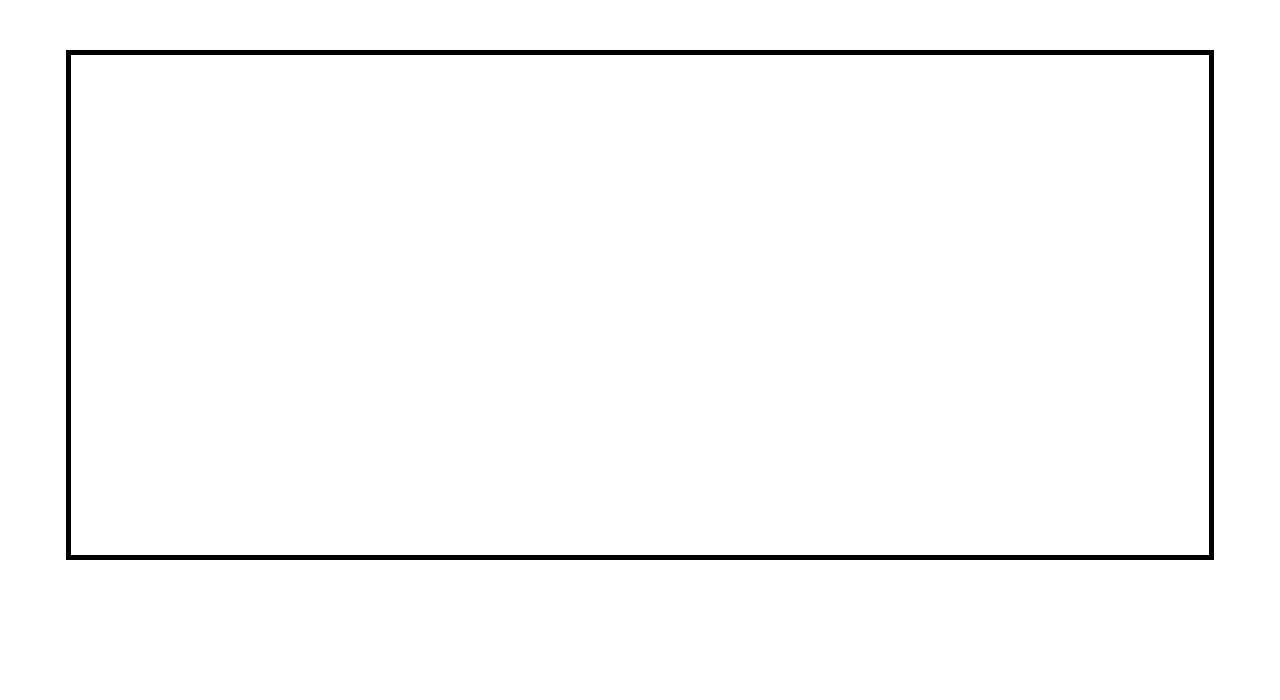
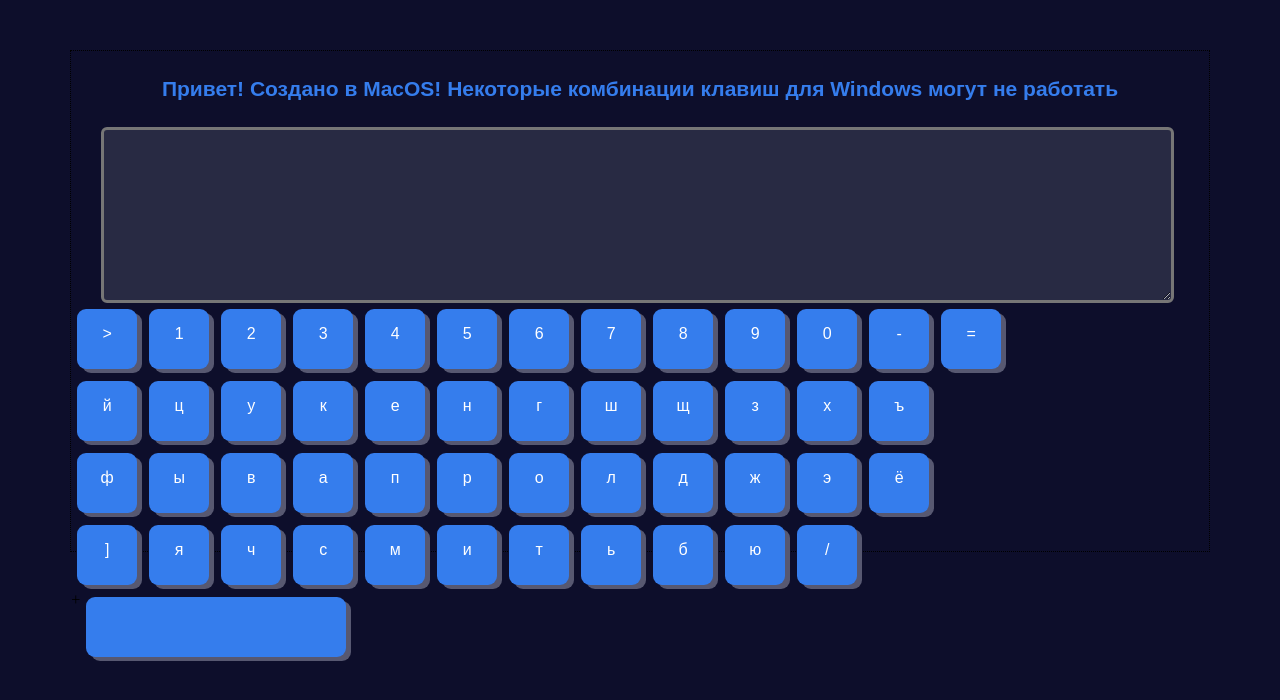
Before and after one commit to adelinyshka/virtual-keyboard, a plain HTML site: page index.html in a window 1280 px wide. Drawn offline with Linux system fonts and the light colour scheme.

Commit message:
feat: add keyboard just for 1 letter

```diff
--- a/script.js
+++ b/script.js
@@ -1,3 +1,4 @@
+
 
 //создать обертку для всего
 let imDiv = document.createElement('div');
@@ -5,12 +6,79 @@ let imDiv = document.createElement('div');
 //добавить стилизацию
 imDiv.classList.add('keyboard-wrapper');
 
+
 //прикрепить на страницу
 document.body.appendChild(imDiv);
 
 //создать заголовок с инфо о том что создается в системе MacOS
-//создать поле для вывода символов
+
+let title = document.createElement('h1');
+
+//добавить заголовок на стр
+imDiv.appendChild(title);
+
+//добавить заголовку текст
+title.innerText = 'Привет! Создано в MacOS! Некоторые комбинации клавиш для' +
+	' Windows могут не работать';
+
+//добавить заголовку стили
+title.classList.add('title');
+
+//создать и добавить поле для вывода символов
+let textarea = document.createElement('textarea');
+imDiv.appendChild(textarea);
+textarea.classList.add('styled-textarea');
+
+
+
+
 //создать поле с буквами под мак на русском и на английском
+
+let keys = document.createElement('div');
+imDiv.appendChild(keys);
+keys.setAttribute('id','keyboard');
+
+
+//на русском
+const keyboard = [62, 49, 50, 51, 52, 53, 54, 55, 56, 57, 48, 45, 61,
+	1081, 1094, 1091, 1082, 1077, 1085, 1075, 1096, 1097, 1079, 1093,
+	1098, 1092, 1099, 1074, 1072, 1087, 1088, 1086, 1083, 1076, 1078,
+	1101, 1105, 93, 1103, 1095, 1089, 1084, 1080, 1090, 1100, 1073, 1102, 47, 32];
+
+function init() {
+	let out = '';
+	for(let i=0; i<keyboard.length; i++) {
+		if(i===13 || i === 25 || i == 37) {
+			out += '<div class="clear-fix"></div>';
+		}
+
+		if(i=== 48){
+			out+= '<div class="clear-fix"></div> + ' +
+						'<div class = "k-key-space">' +
+						String.fromCharCode(keyboard[i])+
+						' </div>';
+
+		} else {
+			out+= '<div class = "k-key" data = "'+keyboard[i]+'"> ' + String.fromCharCode(keyboard[i])+ ' </div>'
+
+		}
+
+	}
+	document.querySelector('#keyboard').innerHTML = out;
+
+};
+
+init();
+
+// цифры
+// 62, 49, 50, 51, 52, 53, 54, 55, 56, 57, 48, 45, 61
+
+// буквы
+// 1081, 1094, 1091, 1082, 1077, 1085, 1075, 1096, 1097, 1079, 1093, 1098, 1092, 1099, 1074, 1072, 1087, 1088, 1086, 1083, 1076, 1078, 1101, 1105, 93, 1103, 1095, 1089, 1084, 1080, 1090, 1100, 1073, 1102, 47
+//
+
+//32 пробел
+
 //анимировать буквы
 //сделать вывод по нажатию с клавы
 //при нажатии дажи на 3 клавиши - все подсвчеиваются
@@ -21,11 +89,38 @@ document.body.appendChild(imDiv);
 
 //использовать es6
 //проверять ошибки в консоли
+//стили привести в соотвествие с код-гайдом
 
 
 
 
 
-// document.onkeypress = function(event) {
-// 	console.log(event);
-// };
+document.onkeypress = function(event) {
+	document.querySelectorAll('#keyboard .k-key').forEach(function (element) {
+		element.classList.remove('active-letter');
+
+	});
+
+	document.querySelector('#keyboard .k-key[data="'+event.keyCode+'"]').classList.add('active-letter');
+};
+
+
+document.querySelectorAll('#keyboard .k-key').forEach(function (element) {
+	element.onclick = function (event) {
+		document.querySelectorAll('#keyboard .k-key').forEach(function (element) {
+			element.classList.remove('active-letter');
+		});
+		// textarea.add(String.fromCharCode(keyboard[i]))
+
+		let code = this.getAttribute('data');
+		this.classList.add('active-letter');
+
+		let letter = element.textContent;
+		textarea.value = letter;
+	}
+
+});
+
+document.onload = function() {
+	textarea.focus();
+};
--- a/styles.css
+++ b/styles.css
@@ -1,7 +1,115 @@
+/*цвет клавиш*/
+/*#003F91*/
+
+/*цвет букв*/
+/*#fff*/
+
+/*цвет клавиш при нажатии*/
+/*#357DED*/
+
+/*цвет букв при нажатии*/
+/*#fff*/
+
+/*фон #E5F4E3*/
+
+/*цвет окантовки поля*/
+/*#83C9F4*/
+
+/*body {*/
+/*	background: #ааа;*/
+/*}*/
+
+
+body{
+	background: #0d0e2b;
+}
+
 .keyboard-wrapper {
 	height: 500px;
 	width: 90%;
 	margin: 50px auto;
-	border: 5px solid black;
+	border: 1px dotted black;
 	display: block;
 }
+
+.title {
+	color: #357DED;
+	font-size: 21px;
+	font-family: sans-serif;
+	text-align: center;
+	margin: 26px;
+}
+
+.styled-textarea {
+	width: 92%;
+	height: 150px;
+	margin: 0px 30px;
+	text-align: left;
+	padding: 10px;
+	resize:vertical;
+	outline:none;
+	display: block;
+	color: #ffffff;
+	background: #282a43;
+	border-width: 3px;
+	border-radius: 6px;
+	font-size: 24px;
+	font-family: sans-serif;
+}
+
+#keyboard {
+	display: flex;
+	flex-wrap: wrap;
+}
+
+.k-key {
+	font-family: sans-serif;
+	font-weight: 500;
+	line-height: 40px;
+	text-align: center;
+	cursor: pointer;
+	user-select: none;
+	display: block;
+	width: 50px;
+	height: 50px;
+	color:  #fff;
+	background: #357DED;
+	margin: 6px;
+	padding: 5px;
+	float: left;
+	box-shadow: 5px 4px 0px #575871;
+	border-radius: 9px;
+
+
+}
+
+.k-key.active-letter {
+	background: #003F91;
+	box-shadow: none;
+}
+
+.k-key-space {
+	font-family: sans-serif;
+	font-weight: 500;
+	line-height: 50px;
+	text-align: center;
+	cursor: pointer;
+	user-select: none;
+	display: block;
+	width: 250px;
+	height: 50px;
+	color:  #fff;
+	background: #357DED;
+	margin: 6px;
+	padding: 5px;
+	box-shadow: 5px 4px 0px #575871;
+	border-radius: 9px;
+	/*float: left;*/
+	/*display: flex;*/
+	/*align-self: center;*/
+}
+
+.clear-fix {
+	clear: both;
+	width: 100%;
+}
```
